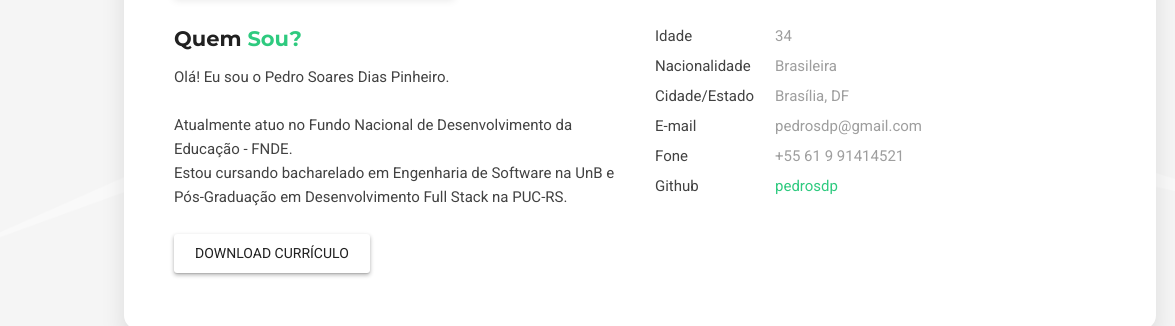
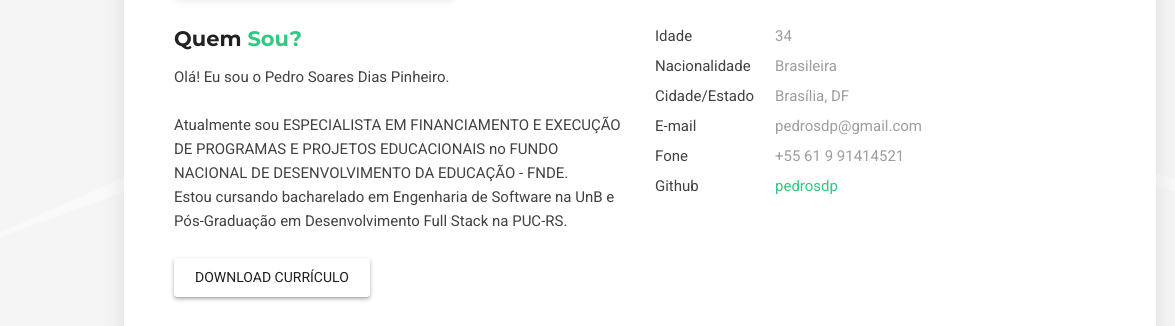
Before and after one commit to pedrosdp/pedrosdp.github.io, a plain HTML site: page index.html in a window 1280 px wide. Shown: the part 433-759 px from the top of the page, 0-1175 px from the left. Drawn offline with Linux system fonts and the light colour scheme.

Commit message:
Mudança Quem sou?

```diff
--- a/index.html
+++ b/index.html
@@ -128,7 +128,11 @@
                                             <div class="block-title">
                                                 <h3>Quem <span>Sou?</span></h3>
                                             </div>
-                                            <p>Olá! Eu sou o Pedro Soares Dias Pinheiro. <br> <br>Atualmente atuo no Fundo Nacional de Desenvolvimento da Educação - FNDE. <br> Estou cursando bacharelado em Engenharia de Software na UnB e Pós-Graduação em Desenvolvimento Full Stack
+                                            <p>Olá! Eu sou o Pedro Soares Dias Pinheiro. <br> <br>Atualmente sou ESPECIALISTA EM FINANCIAMENTO E EXECUÇÃO DE PROGRAMAS E PROJETOS
+EDUCACIONAIS no FUNDO NACIONAL DE DESENVOLVIMENTO DA EDUCAÇÃO - FNDE. <br>
+
+
+                                                Estou cursando bacharelado em Engenharia de Software na UnB e Pós-Graduação em Desenvolvimento Full Stack
                                                 na PUC-RS.
                                         </div>
                                         <div class="download-resume">
```
